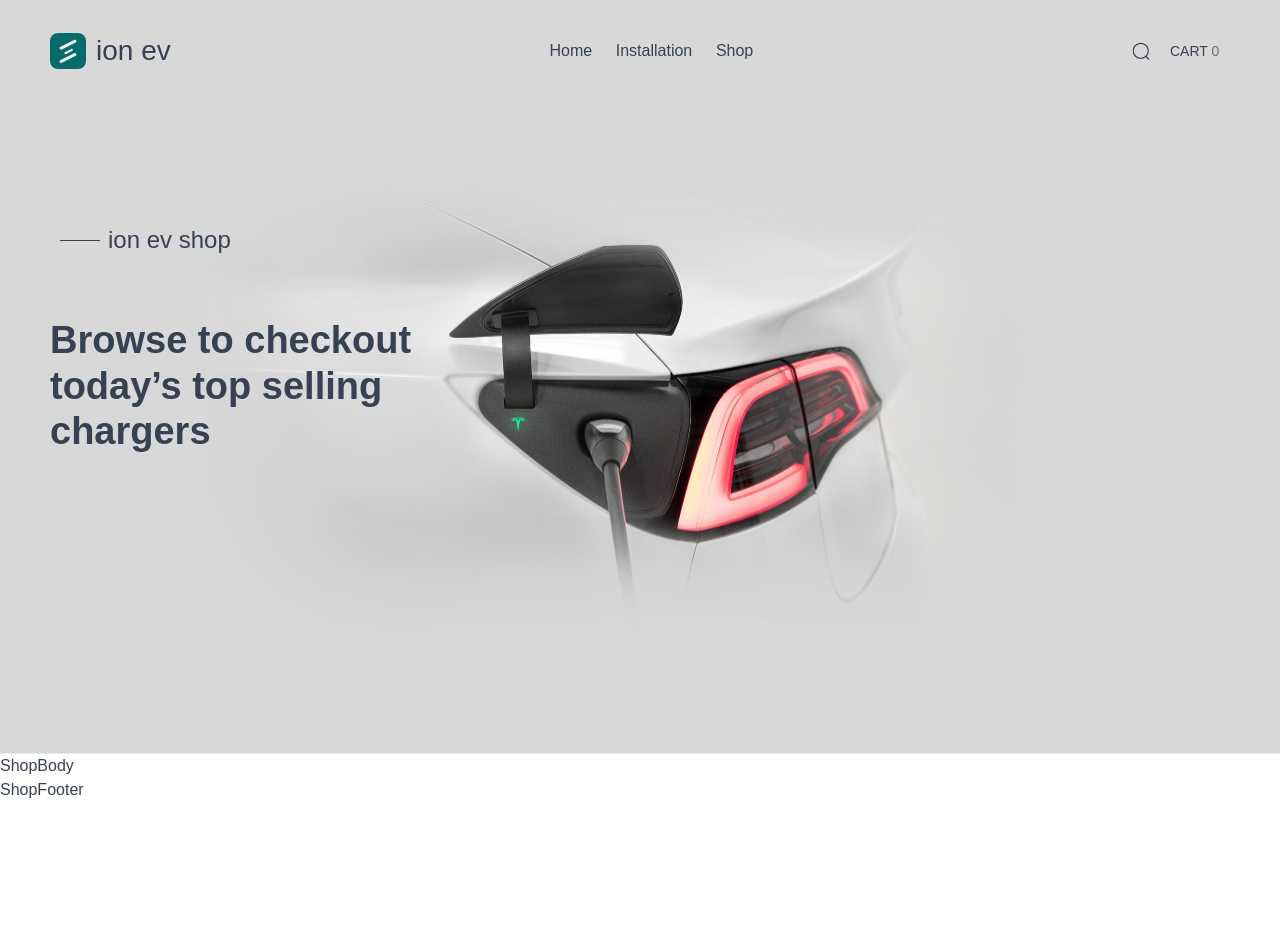
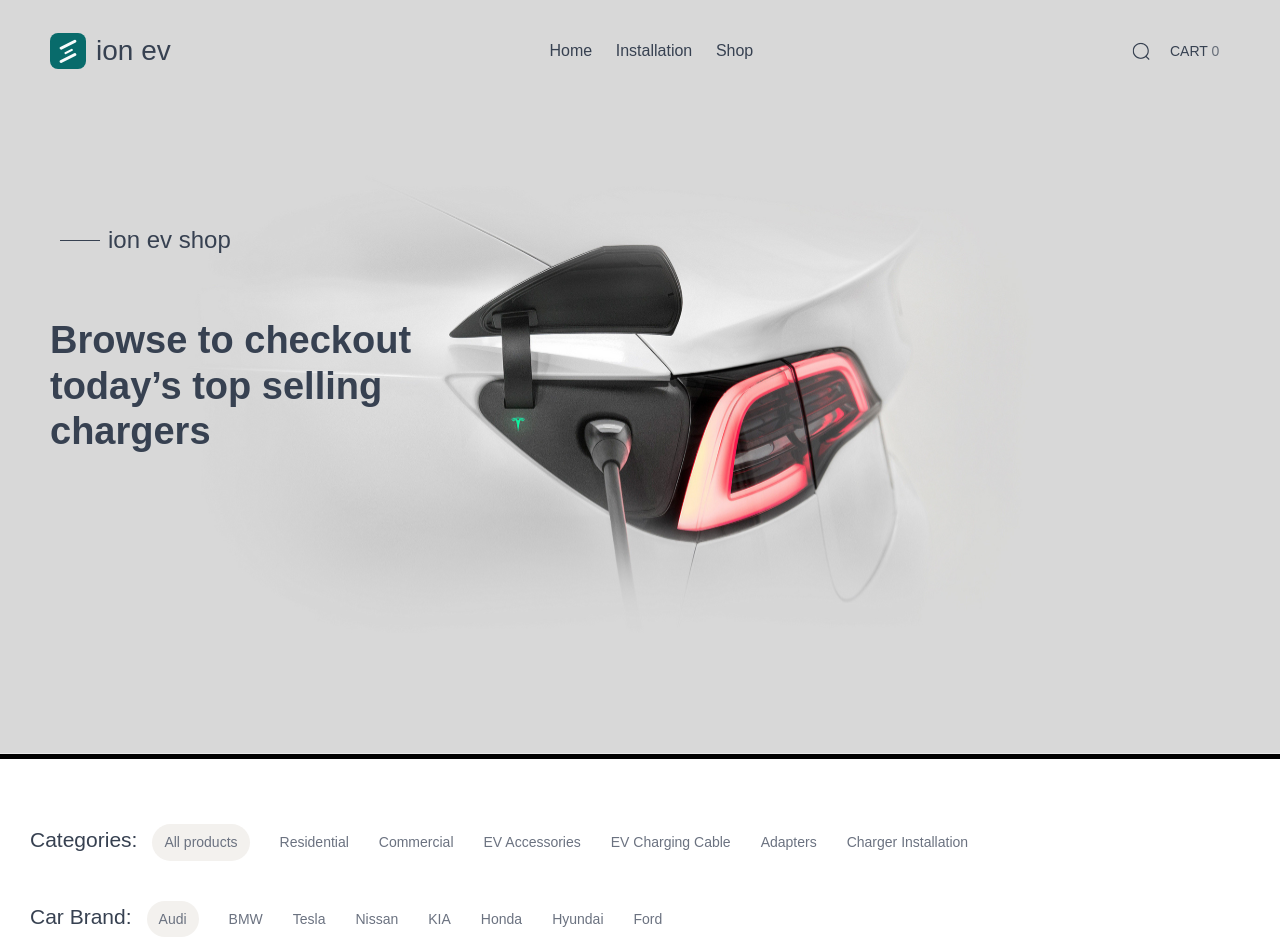
Before and after one commit to owlcode3/ion-ev, a React (Vite) app: page /shop in a window 1280 px wide. Shown: the top 952 px of the page. Before the commit the page ends 802 px from the top, so only its background shows below. Built offline with nearby package versions, Linux system fonts and the light colour scheme; a web font is replaced by a local one.

Commit message:
done with categoryAndBrand ui

```diff
--- /dev/null
+++ b/src/components/component/CategoryAndBrand.tsx
@@ -0,0 +1,68 @@
+
+
+function CategoryAndBrand() {
+  return (
+    <div className="category-brand">
+      <ul className="category-brand__lists">
+        <li className="category-brand__list">
+          <span className="category-brand__cate-name">Categories:</span>
+          <ul className="category-brand__inner-lists">
+            <li className="category-brand__inner-list">
+              All products
+            </li>
+            <li className="category-brand__inner-list">
+              Residential
+            </li>
+            <li className="category-brand__inner-list">
+              Commercial
+            </li>
+            <li className="category-brand__inner-list">
+              EV Accessories
+            </li>
+            <li className="category-brand__inner-list">
+              EV Charging Cable
+            </li>
+            <li className="category-brand__inner-list">
+              Adapters
+            </li>
+            <li className="category-brand__inner-list">
+              Charger Installation
+            </li>
+          </ul>
+        </li>
+
+        <li className="category-brand__list">
+          <span className="category-brand__cate-name">Car Brand:</span>
+          <ul className="category-brand__inner-lists">
+            <li className="category-brand__inner-list">
+              Audi
+            </li>
+            <li className="category-brand__inner-list">
+              BMW
+            </li>
+            <li className="category-brand__inner-list">
+              Tesla
+            </li>
+            <li className="category-brand__inner-list">
+              Nissan
+            </li>
+            <li className="category-brand__inner-list">
+              KIA
+            </li>
+            <li className="category-brand__inner-list">
+              Honda
+            </li>
+            <li className="category-brand__inner-list">
+              Hyundai
+            </li>
+            <li className="category-brand__inner-list">
+              Ford
+            </li>
+          </ul>
+        </li>
+      </ul>
+    </div>
+  )
+}
+
+export default CategoryAndBrand
--- a/src/components/layouts/Shop/ShopBody.tsx
+++ b/src/components/layouts/Shop/ShopBody.tsx
@@ -1,8 +1,11 @@
+import CategoryAndBrand from "../../component/CategoryAndBrand"
 
 
 function ShopBody() {
   return (
-    <div>ShopBody</div>
+    <div className="shop-body">
+      <CategoryAndBrand />
+    </div>
   )
 }
 
--- /dev/null
+++ b/src/styles/components/categoryAndBrand.scss
@@ -0,0 +1,51 @@
+.category-brand {
+  width: 100%;
+  height: 25rem;
+  font-style: normal;
+  background: $color-white;
+  border-top: 0.5rem solid #000000;
+  border-bottom: 2px solid #e5e7eb;
+}
+
+.category-brand__lists {
+  height: 100%;
+  width: 129rem;
+  margin: 0 auto;
+  display: flex;
+  flex-direction: column;
+  justify-content: center;
+  gap: 2rem;
+  padding-left: 3rem;
+}
+
+.category-brand__list {
+  display: flex;
+  gap: 1.5rem;
+  padding: 1rem 0;
+}
+
+.category-brand__cate-name {
+  font-weight: 500;
+  font-size: 2.1rem;
+  color: $color-txt-7;
+}
+
+.category-brand__inner-lists {
+  @extend %center;
+  justify-content: flex-start;
+  gap: 3rem;
+}
+
+.category-brand__inner-list:nth-child(1) {
+  @extend %center;
+  padding: 1rem 1.2rem;
+  background: #f3f1ee;
+  border-radius: 100px;
+}
+
+.category-brand__inner-list {
+  font-weight: 400;
+  font-size: 1.4rem;
+  line-height: 120%;
+  color: #6b7280;
+}
--- a/src/styles/index.scss
+++ b/src/styles/index.scss
@@ -30,6 +30,7 @@
 @import "./components/appointment";
 @import "./components/bestSelling";
 @import "./components/cart";
+@import "./components/categoryAndBrand";
 @import "./components/footer";
 @import "./components/header";
 @import "./components/hero";
--- a/src/styles/layouts/shopBody.scss
+++ b/src/styles/layouts/shopBody.scss
@@ -0,0 +1,2 @@
+.shop-body {
+}
```
